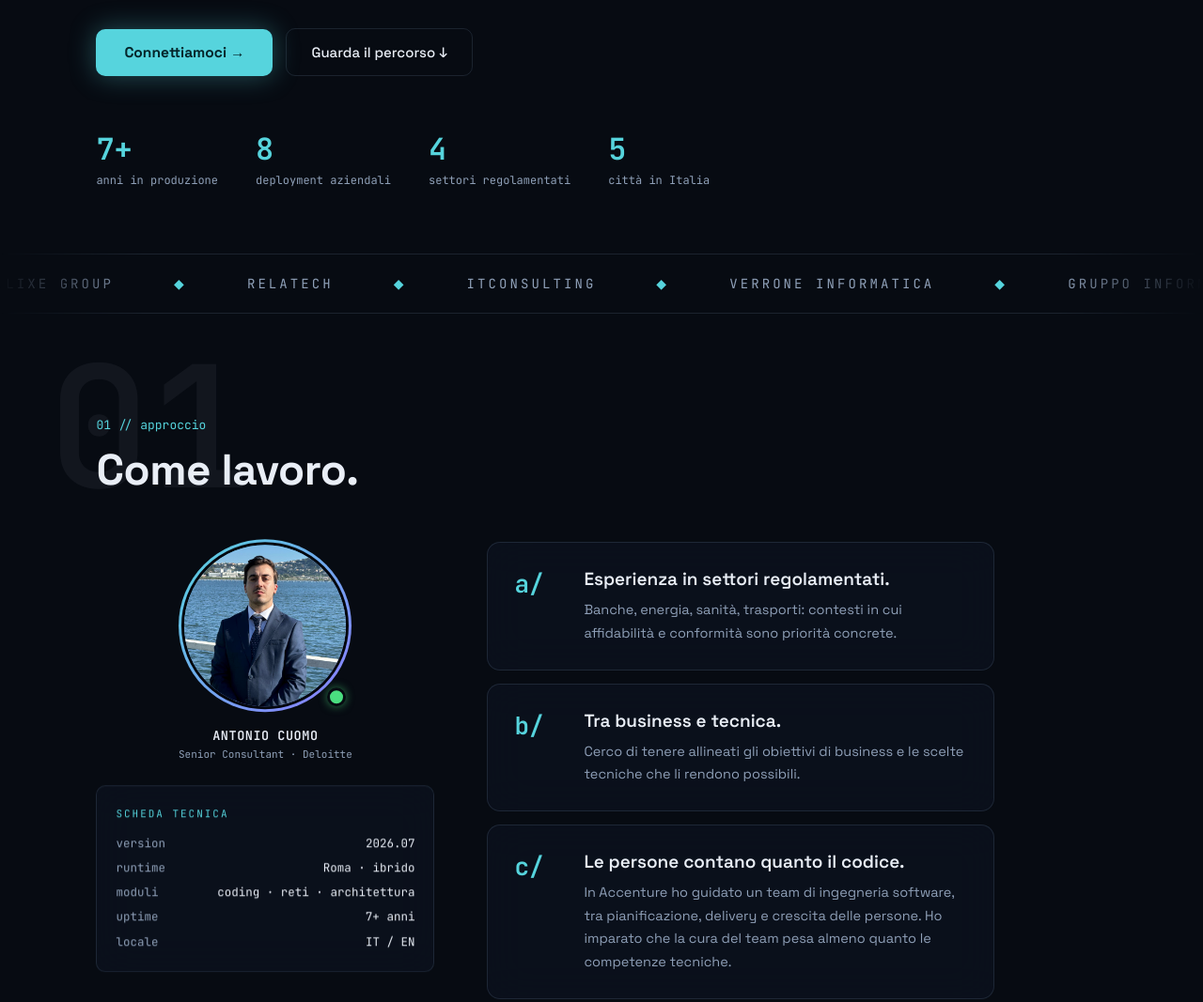
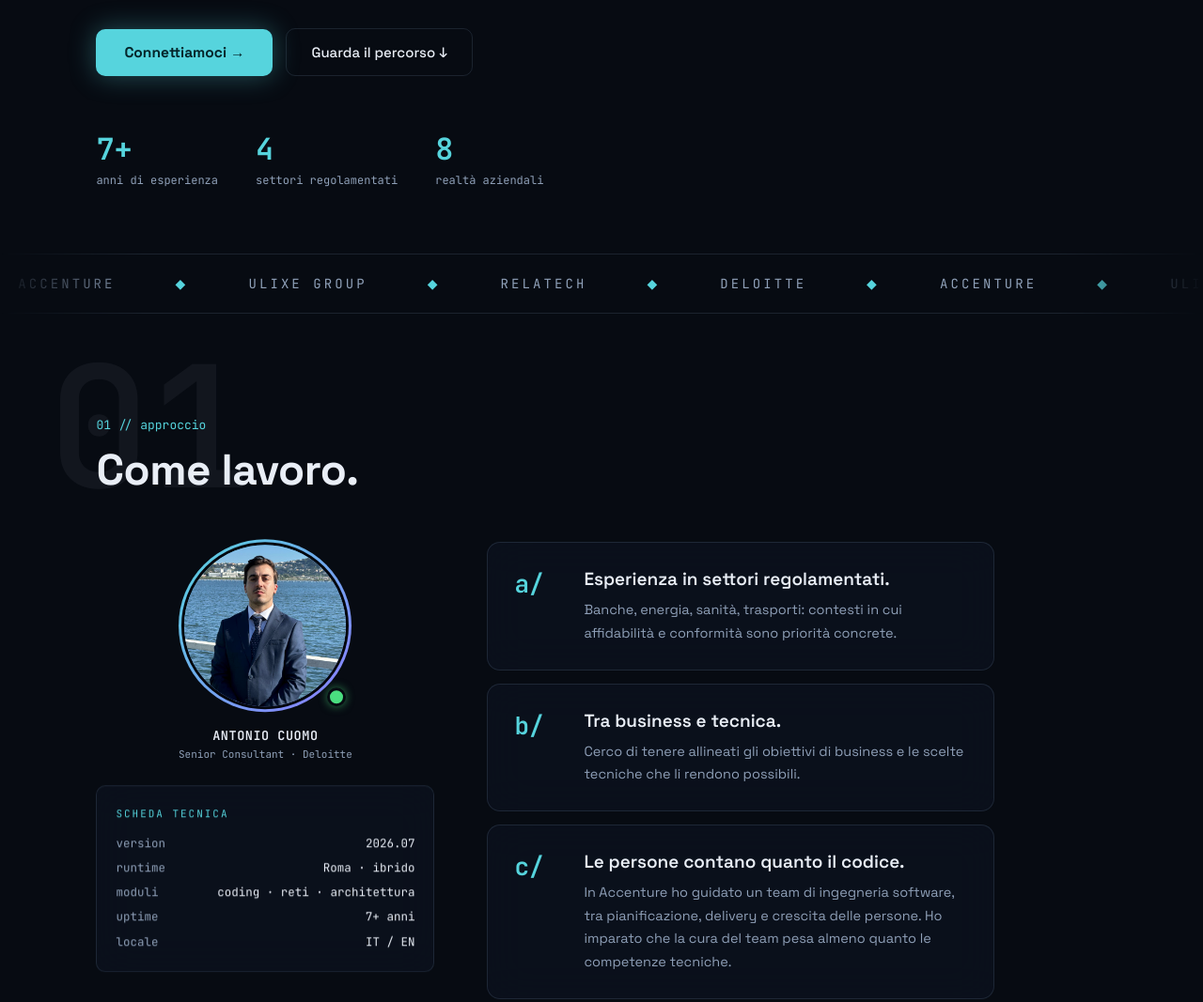
Before and after one commit to antoniocuomo99/antoniocuomo99.github.io, a plain HTML site: page index.html in a window 1280 px wide. Shown: the part 680-1747 px from the top of the page at 94% size. Drawn offline with Linux system fonts and the light colour scheme; animation ran at ten frames a second.

Commit message:
copy: revisione professionale + banner ristretto + stat citta rimossa
- Contatti: "Parliamo di codice, reti e architetture" (via "Mi piace parlare")
- Sottotesto contatti: "Per un primo contatto, LinkedIn e il canale piu rapido"
- Statistiche: rimossa "5 citta in Italia" (poco significativa); etichette piu
  da CV ("anni di esperienza", "realta aziendali")
- Banner: solo aziende principali (Deloitte, Accenture, Ulixe Group, Relatech)
- Title: "Delivery, Leadership & Software Architecture"

Co-Authored-By: Claude Opus 4.8 <noreply@anthropic.com>
Claude-Session: https://claude.ai/code/session_01XdGNZsUzBEK8nGzwnEYTg4

```diff
--- a/index.html
+++ b/index.html
@@ -3,9 +3,9 @@
 <head>
 <meta charset="utf-8">
 <meta name="viewport" content="width=device-width, initial-scale=1, viewport-fit=cover">
-<title>Antonio Cuomo · Senior Consultant · Delivery, Team & Software Architecture</title>
+<title>Antonio Cuomo · Senior Consultant · Delivery, Leadership & Software Architecture</title>
 <meta name="description" content="Antonio Cuomo, Senior Consultant @ Deloitte. 7+ anni di delivery, leadership di team e architetture software in banking, energia, sanità e trasporti.">
-<meta property="og:title" content="Antonio Cuomo · Senior Consultant · Delivery, Team & Software Architecture">
+<meta property="og:title" content="Antonio Cuomo · Senior Consultant · Delivery, Leadership & Software Architecture">
 <meta property="og:description" content="7+ anni di delivery, guida di team e architetture software in settori regolamentati: banking, energia, sanità, trasporti.">
 <meta property="og:type" content="website">
 <meta property="og:image" content="assets/antonio.jpg">
@@ -107,20 +107,19 @@ h1,h2,h3,p{margin:0}
       <a href="#exp" class="btn-ghost" style="padding:15px 26px;border-radius:10px;border:1px solid var(--line);color:var(--fg);font-weight:500;font-size:15px"><span lang="it">Guarda il percorso ↓</span><span lang="en">See the journey ↓</span></a>
     </div>
     <div style="display:flex;gap:40px;margin-top:56px;font-family:'JetBrains Mono',monospace;flex-wrap:wrap">
-      <div><div style="font-size:32px;font-weight:700;color:var(--accent-ink)"><span data-count="7"></span>+</div><div style="font-size:12px;color:var(--muted);margin-top:4px"><span lang="it">anni in produzione</span><span lang="en">years in production</span></div></div>
-      <div><div style="font-size:32px;font-weight:700;color:var(--accent-ink)"><span data-count="8"></span></div><div style="font-size:12px;color:var(--muted);margin-top:4px">deployment <span lang="it">aziendali</span><span lang="en">across companies</span></div></div>
-      <div><div style="font-size:32px;font-weight:700;color:var(--accent-ink)"><span data-count="4"></span></div><div style="font-size:12px;color:var(--muted);margin-top:4px"><span lang="it">settori regolamentati</span><span lang="en">regulated industries</span></div></div>
-      <div><div style="font-size:32px;font-weight:700;color:var(--accent-ink)"><span data-count="5"></span></div><div style="font-size:12px;color:var(--muted);margin-top:4px"><span lang="it">città in Italia</span><span lang="en">cities across Italy</span></div></div>
+      <div><div style="font-size:32px;font-weight:700;color:var(--accent-ink)"><span data-count="7"></span>+</div><div style="font-size:12px;color:var(--muted);margin-top:4px"><span lang="it">anni di esperienza</span><span lang="en">years of experience</span></div></div>
+      <div><div style="font-size:32px;font-weight:700;color:var(--accent-ink)"><span data-count="4"></span></div><div style="font-size:12px;color:var(--muted);margin-top:4px"><span lang="it">settori regolamentati</span><span lang="en">regulated sectors</span></div></div>
+      <div><div style="font-size:32px;font-weight:700;color:var(--accent-ink)"><span data-count="8"></span></div><div style="font-size:12px;color:var(--muted);margin-top:4px"><span lang="it">realtà aziendali</span><span lang="en">organizations</span></div></div>
     </div>
   </div>
   <!-- social proof marquee -->
   <div style="margin:70px -8vw 0;padding:22px 0;border-top:1px solid var(--line);border-bottom:1px solid var(--line);overflow:hidden;-webkit-mask-image:linear-gradient(90deg,transparent,#000 12%,#000 88%,transparent);mask-image:linear-gradient(90deg,transparent,#000 12%,#000 88%,transparent)">
     <div style="display:flex;gap:0;width:max-content;animation:marquee 30s linear infinite">
       <div style="display:flex;gap:64px;padding-right:64px;font-family:'JetBrains Mono',monospace;font-size:14px;letter-spacing:0.22em;color:var(--muted);white-space:nowrap;align-items:center">
-        <span>DELOITTE</span><span style="color:var(--accent-ink)">◆</span><span>ACCENTURE</span><span style="color:var(--accent-ink)">◆</span><span>ULIXE GROUP</span><span style="color:var(--accent-ink)">◆</span><span>RELATECH</span><span style="color:var(--accent-ink)">◆</span><span>ITCONSULTING</span><span style="color:var(--accent-ink)">◆</span><span>VERRONE INFORMATICA</span><span style="color:var(--accent-ink)">◆</span><span>GRUPPO INFORMET</span><span style="color:var(--accent-ink)">◆</span><span>COMPUTER SUD</span><span style="color:var(--accent-ink)">◆</span>
+        <span>DELOITTE</span><span style="color:var(--accent-ink)">◆</span><span>ACCENTURE</span><span style="color:var(--accent-ink)">◆</span><span>ULIXE GROUP</span><span style="color:var(--accent-ink)">◆</span><span>RELATECH</span><span style="color:var(--accent-ink)">◆</span>
       </div>
       <div style="display:flex;gap:64px;padding-right:64px;font-family:'JetBrains Mono',monospace;font-size:14px;letter-spacing:0.22em;color:var(--muted);white-space:nowrap;align-items:center" aria-hidden="true">
-        <span>DELOITTE</span><span style="color:var(--accent-ink)">◆</span><span>ACCENTURE</span><span style="color:var(--accent-ink)">◆</span><span>ULIXE GROUP</span><span style="color:var(--accent-ink)">◆</span><span>RELATECH</span><span style="color:var(--accent-ink)">◆</span><span>ITCONSULTING</span><span style="color:var(--accent-ink)">◆</span><span>VERRONE INFORMATICA</span><span style="color:var(--accent-ink)">◆</span><span>GRUPPO INFORMET</span><span style="color:var(--accent-ink)">◆</span><span>COMPUTER SUD</span><span style="color:var(--accent-ink)">◆</span>
+        <span>DELOITTE</span><span style="color:var(--accent-ink)">◆</span><span>ACCENTURE</span><span style="color:var(--accent-ink)">◆</span><span>ULIXE GROUP</span><span style="color:var(--accent-ink)">◆</span><span>RELATECH</span><span style="color:var(--accent-ink)">◆</span>
       </div>
     </div>
   </div>
@@ -335,8 +334,8 @@ h1,h2,h3,p{margin:0}
   <div style="position:absolute;top:50px;left:4vw;font-family:'JetBrains Mono',monospace;font-size:180px;font-weight:700;color:var(--ghost);line-height:1;pointer-events:none;user-select:none">04</div>
   <div style="position:relative;text-align:center;padding:70px 6vw;border:1px solid var(--line);border-radius:20px;background:linear-gradient(180deg,var(--card),transparent)">
     <div style="font-family:'JetBrains Mono',monospace;font-size:13px;color:var(--accent-ink);margin-bottom:14px">04 // <span lang="it">contatti</span><span lang="en">contact</span></div>
-    <h2 style="margin:0 auto;max-width:720px;font-size:clamp(30px,4.4vw,52px);font-weight:700;letter-spacing:-0.015em;line-height:1.12"><span lang="it">Mi piace parlare di <span style="background:linear-gradient(90deg,var(--accent),var(--accent2));-webkit-background-clip:text;background-clip:text;color:transparent">codice, reti e architetture</span>.</span><span lang="en">I enjoy talking about <span style="background:linear-gradient(90deg,var(--accent),var(--accent2));-webkit-background-clip:text;background-clip:text;color:transparent">code, networks and architecture</span>.</span></h2>
-    <p style="margin:18px auto 34px;max-width:460px;font-size:15.5px;line-height:1.7;color:var(--muted)"><span lang="it">Il modo più veloce per raggiungermi è LinkedIn.</span><span lang="en">The fastest way to reach me is LinkedIn.</span></p>
+    <h2 style="margin:0 auto;max-width:720px;font-size:clamp(30px,4.4vw,52px);font-weight:700;letter-spacing:-0.015em;line-height:1.12"><span lang="it">Parliamo di <span style="background:linear-gradient(90deg,var(--accent),var(--accent2));-webkit-background-clip:text;background-clip:text;color:transparent">codice, reti e architetture</span>.</span><span lang="en">Let's talk <span style="background:linear-gradient(90deg,var(--accent),var(--accent2));-webkit-background-clip:text;background-clip:text;color:transparent">code, networks and architecture</span>.</span></h2>
+    <p style="margin:18px auto 34px;max-width:460px;font-size:15.5px;line-height:1.7;color:var(--muted)"><span lang="it">Per un primo contatto, LinkedIn è il canale più rapido.</span><span lang="en">For a first contact, LinkedIn is the quickest channel.</span></p>
     <div style="display:flex;gap:14px;flex-wrap:wrap;justify-content:center">
       <a href="https://www.linkedin.com/in/antonio-cuomo-93367321b/" target="_blank" rel="noopener" data-magnet class="btn-accent" style="padding:16px 32px;border-radius:10px;background:var(--accent);color:#04252a;font-weight:700;font-size:15.5px;box-shadow:0 0 30px var(--glow)"><span lang="it">Scrivimi su LinkedIn →</span><span lang="en">Message me on LinkedIn →</span></a>
       <a href="assets/Antonio_Cuomo_CV.pdf" download="Antonio_Cuomo_CV.pdf" class="btn-ghost" style="padding:16px 26px;border-radius:10px;border:1px solid var(--line);color:var(--fg);font-weight:500">↓ <span lang="it">Scarica CV</span><span lang="en">Download CV</span></a>
```
